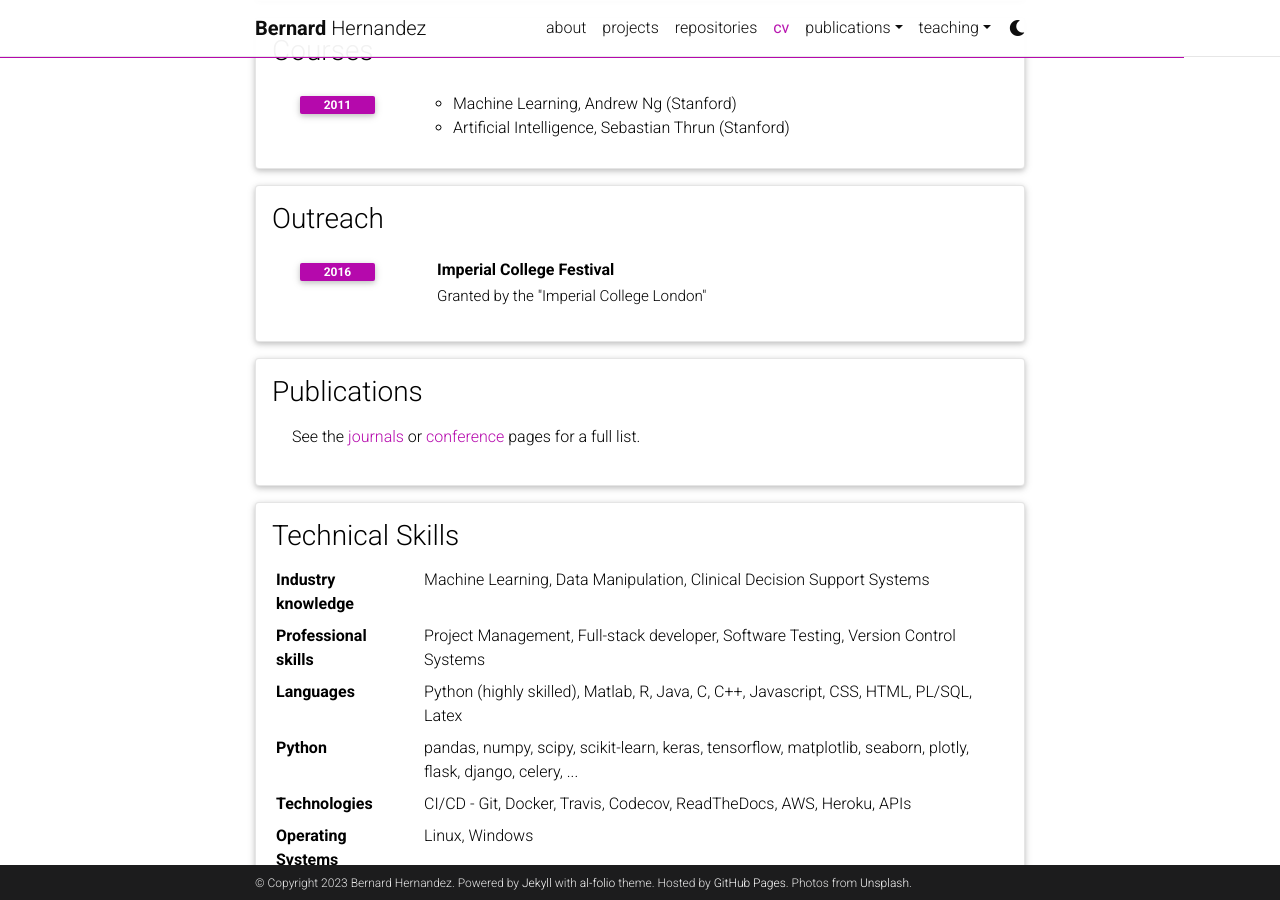
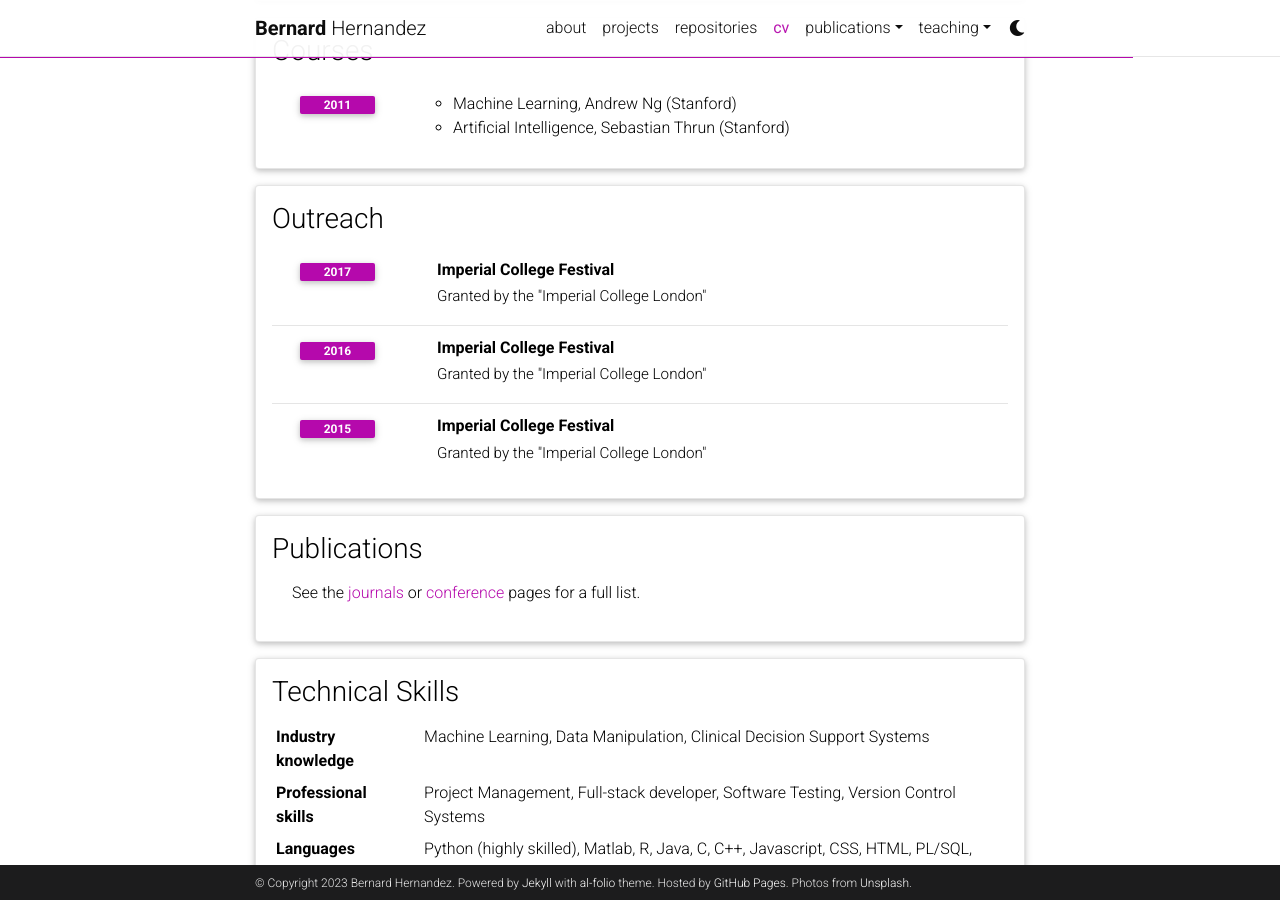
Before and after one commit to bahp/portfolio-academic, a Jekyll site: the page built from _pages/cv.md, in a window 1280 px wide and 900 px high, scrolled down 3229 px. Built offline with Jekyll 4.4.1, drawn with Linux system fonts in a browser that asks for light colours; full-size pictures stand in for the smaller copies a plugin makes; comment, search, counter and statistics services are not loaded; a style sheet for code colours, icons or effects is not loaded.

Commit message:
+ rss2016 and link to theses

```diff
--- a/_bibliography/conferences.bib
+++ b/_bibliography/conferences.bib
@@ -466,7 +466,7 @@
   month={},
   volume={},
   pages={},
-  pdf={/conferences/2014/biomec/more2014case/abstract.pdf}
+  pdf={/conferences/2014/biomec/moore2014case/abstract.pdf}
 }
 
 @inproceedings{hernandez2014pydata,
--- a/_data/cv.yml
+++ b/_data/cv.yml
@@ -18,9 +18,10 @@
       description:
         - title: Thesis
           contents:
-            - Pantelis Georgiou
+            - Pantelis Georgiou<br>
             - Centre for Bio-Inspired Technology, EEE
             - Data-driven Web-Based Intelligent Decision Support System for Infection Management at the Point of Care.
+              <a href="https://spiral.imperial.ac.uk/handle/10044/1/73000" class="" target="_blank"><i class="fa fa-sm fa-link" aria-hidden="true"></i></a>
         - title: Activities & Awards
           contents:
             - Participation in the Imperial Festival, 2016-2017.
@@ -38,6 +39,7 @@
             - Björkman, Mårten
             - School of Computer Science and Communication
             - Multi-View Object Recognition and Classification. Graph-Based Representation of Visual Features and Structured Learning and Prediction.
+              <a href="http://www.diva-portal.org/smash/record.jsf?pid=diva2%3A703166&dswid=8110" class="" target="_blank"><i class="fa fa-sm fa-link" aria-hidden="true"></i></a>
 
     - title: B.Sc. in Telecommunications (5 years) <br> B.Sc. in Computer Science (3 years)
       institution: Rey Juan Carlos University, Madrid, Spain
@@ -48,6 +50,7 @@
             - Inmaculada Mora
             - Signal Theory and Communications
             - Algorithms for Detection and Description of Visual Features for Object Recognition. Analysis and Applications.
+              <a href="https://bahp.github.io/portfolio/docs/static/pdfs/bahp-thesis-urjc.pdf" class="" target="_blank"><i class="fa fa-sm fa-link" aria-hidden="true"></i></a>
         - title: Activities & Awards
           contents:
             - Young researcher's best thesis award, 2013.
@@ -161,7 +164,13 @@
   contents:
     - title: Imperial College Festival
       institution: Granted by the "Imperial College London"
+      year: 2017
+    - title: Imperial College Festival
+      institution: Granted by the "Imperial College London"
       year: 2016
+    - title: Imperial College Festival
+      institution: Granted by the "Imperial College London"
+      year: 2015
 
 #- title: Publications
 #  See the Publications page for a full list.
```
Also changed, not shown: _news/announcement_17.md (+1 -1 lines), _news/announcement_18.md (added, +27 -0 lines), assets/img/2016-rss/IMG_6991.JPG (added), assets/img/2016-rss/IMG_7197.JPG (added).
